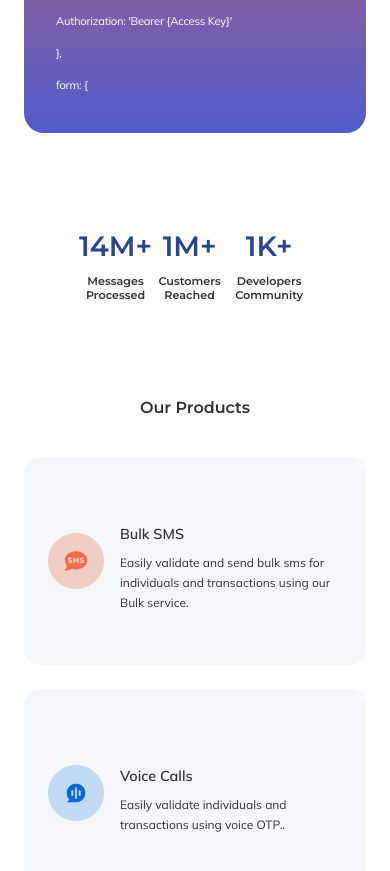
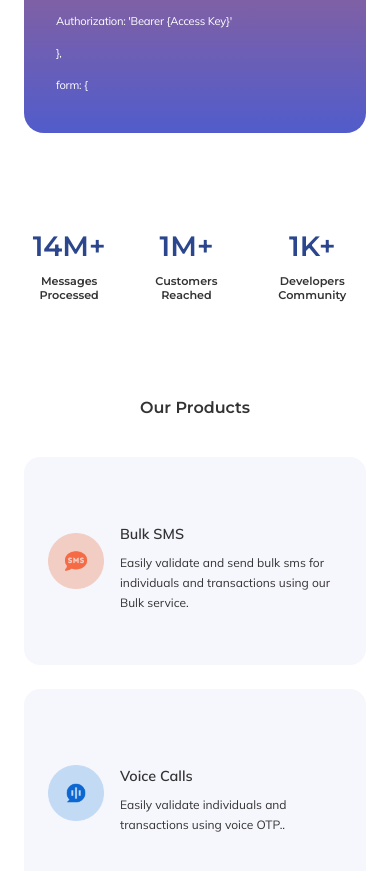
Before and after one commit to SHAKUURR/kudi, a plain HTML site: page index.html in a window 390 px wide. Shown: the part 3680-4551 px from the top of the page. Drawn offline with Linux system fonts and the light colour scheme.

Commit message:
Correction made

```diff
--- a/queries.css
+++ b/queries.css
@@ -297,4 +297,8 @@
   .copyright {
     text-align: center;
   }
+
+  .count-box {
+    width: 95%;
+  }
 }
```
